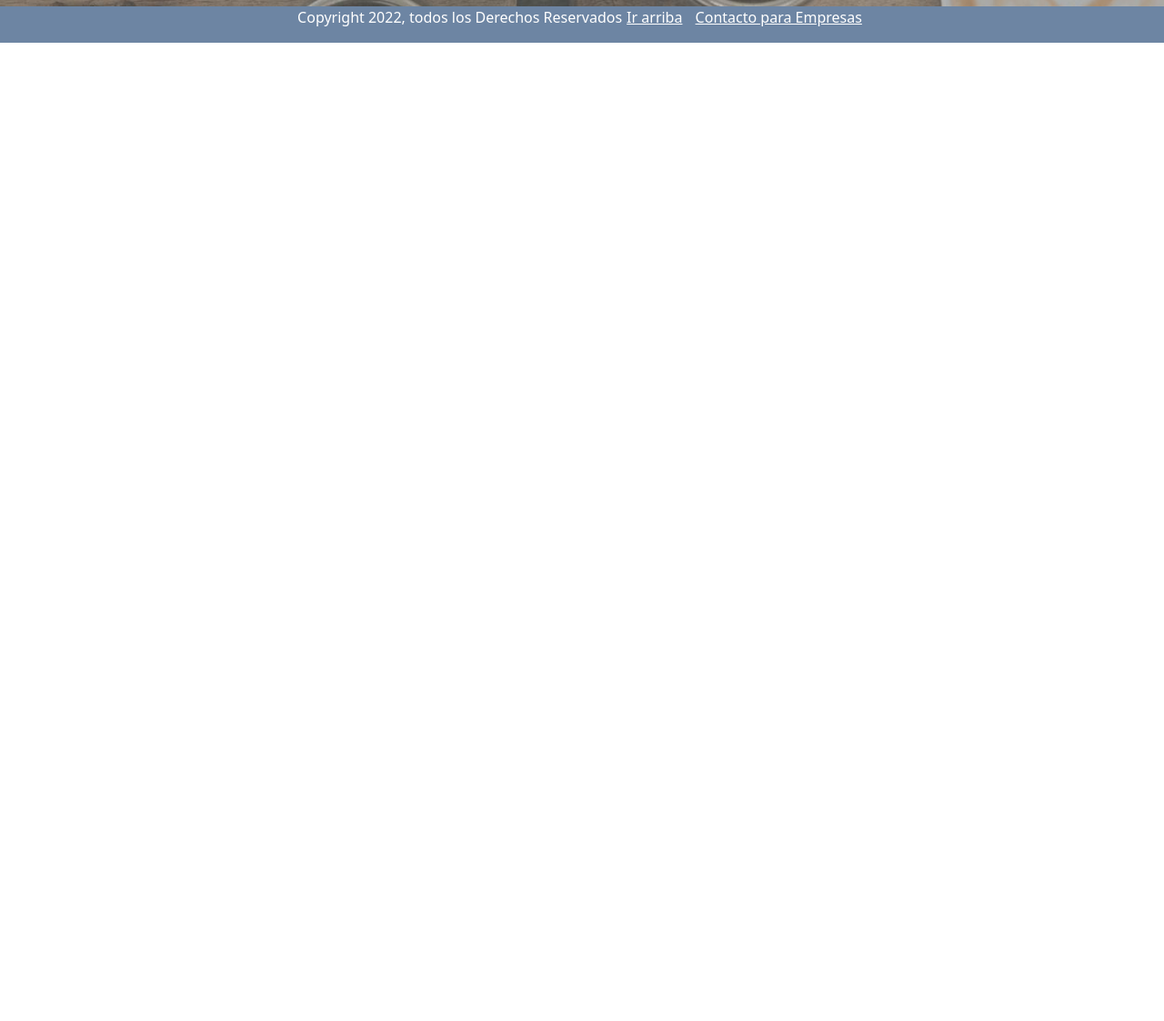
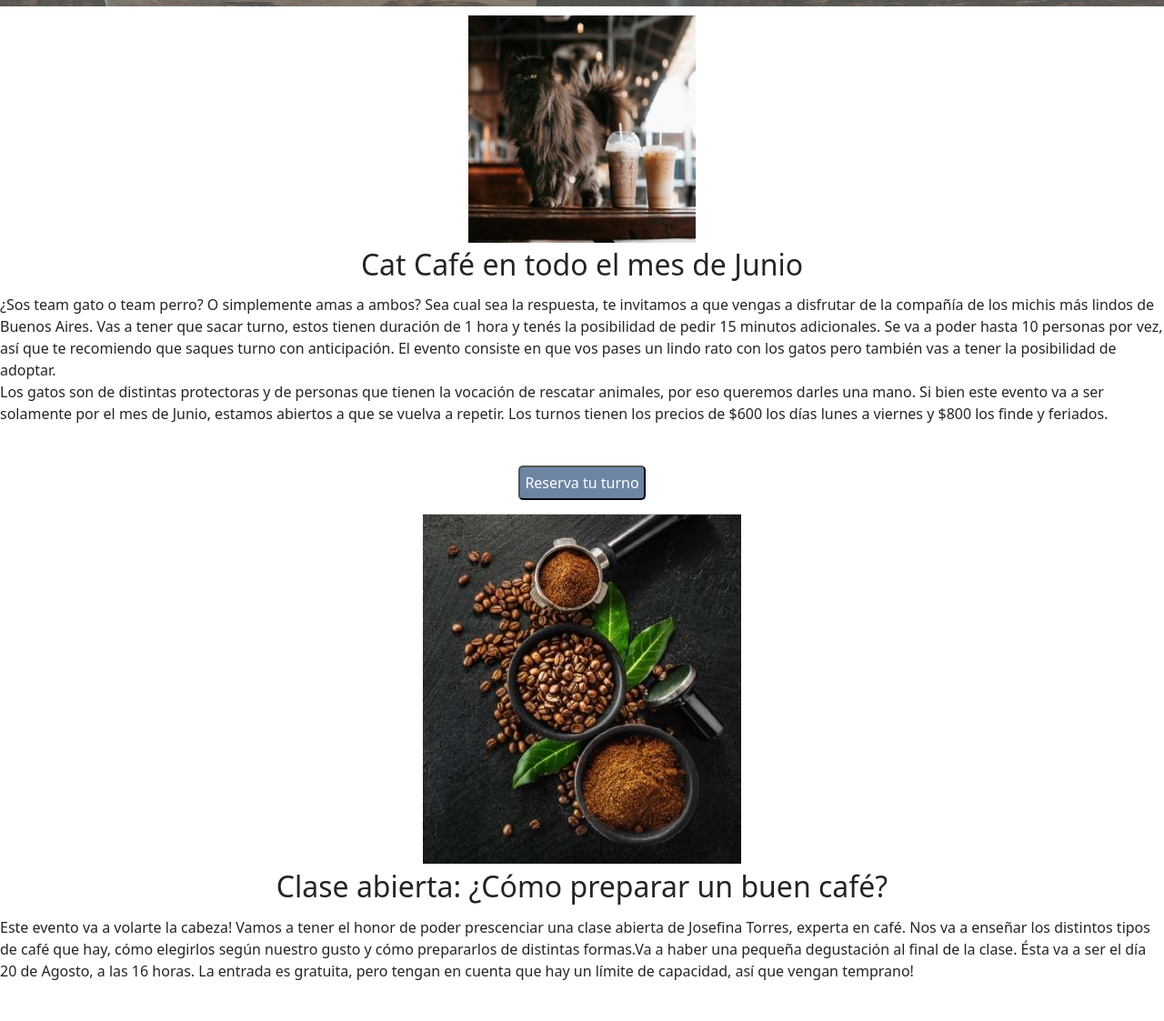
Before and after one commit to eugerusso/cafeparadise_russoehrenhaus, a plain HTML site: page pages/eventos.html in a window 1280 px wide. Shown: the part 349-1472 px from the top of the page at 91% size. Before the commit the page ends 800 px from the top, so only its background shows below. Drawn offline with nearby package versions, Linux system fonts and the light colour scheme.

Commit message:
termine html eventos

```diff
--- a/assets/css/style.css
+++ b/assets/css/style.css
@@ -139,3 +139,34 @@ footer div a{
         box-shadow: 11px 10px 19px -10px rgba(101,101,101,0.66);
     }
 }
+
+/*Pagina Eventos*/
+.evento{
+    margin-top: 10px;
+
+}
+.evento__contenido{
+    display:flex;
+    flex-flow: column wrap;
+    align-items: center;
+    align-content: center;
+
+
+}
+.evento__contenido h2{
+    padding: 5px;
+}
+
+
+.evento__contenido button{
+    align-self: center;
+    background-color: #6D85a3;
+    border-radius: 5px;
+    padding: 5px;
+    margin: 5px;
+}
+.evento__contenido button a{
+    text-decoration: none;
+    color: white;
+
+}
--- a/pages/eventos.html
+++ b/pages/eventos.html
@@ -49,7 +49,28 @@
 
     <!-- Cuerpo Principal-->
     <main>
-
+      <div class="evento">
+        <div class="evento__contenido">
+          <img src="../assets/img/gato_evento250.jpg" alt="">
+          <h2 >Cat Café en todo el mes de Junio</h2>
+          <p>¿Sos team gato o team perro? O simplemente amas a ambos? Sea cual sea la respuesta, te invitamos a que vengas a disfrutar de la compañía de los michis más lindos de Buenos Aires. Vas a tener que sacar turno, estos tienen duración de 1 hora y tenés la posibilidad de pedir 15 minutos adicionales. Se va a poder hasta 10 personas por vez, así que te recomiendo que saques turno con anticipación. El evento consiste en que vos pases un lindo rato con los gatos pero también vas a tener la posibilidad de adoptar. <br> Los gatos son de distintas protectoras y de personas que tienen la vocación de rescatar animales, por eso queremos darles una mano. Si bien este evento va a ser solamente por el mes de Junio, estamos abiertos a que se vuelva a repetir. Los turnos tienen los precios de $600 los días lunes a viernes y $800 los finde y feriados.</p><br>
+          <button><a href="./contacto.html">Reserva tu turno</a></button>
+        </div>
+      </div>
+      <div class="evento">
+        <div class="evento__contenido">
+          <img src="../assets/img/granos_cafe.jpg" alt="">
+          <h2>Clase abierta: ¿Cómo preparar un buen café?</h2>
+          <p>Este evento va a volarte la cabeza! Vamos a tener el honor de poder prescenciar una clase abierta de Josefina Torres, experta en café. Nos va a enseñar los distintos tipos de café que hay, cómo elegirlos según nuestro gusto y cómo prepararlos de distintas formas.Va a haber una pequeña degustación al final de la clase. Ésta va a ser el día 20 de Agosto, a las 16 horas. La entrada es gratuita, pero tengan en cuenta que hay un límite de capacidad, así que vengan temprano!</p><br>
+        </div>
+      </div>
+      <div class="evento">
+        <div class="evento__contenido">
+          <img src="../assets/img/juegoderol_evento.jpg" alt="">
+          <h2>Fin de semana de juegos de rol de mesa (Mejorar redacción) </h2>
+          <p>Juegos de mesa, grupo de amigos, café y comida rica; suena a un buen plan, no? En el mes de Agosto, todos los fin de semana vamos a abrir las puertas para que vengan con su grupo de amigos a jugar sus juegos de rol preferidos. Pueden traer los suyos o en el local vamos a tener varios. <br> Café Paradise esos días va a abrir también de noche. Así que te esperamos!</p><br>
+        </div>
+      </div>
 
     </main>
     <footer class="pie-de-pagina">
```
Also changed, not shown: index.html (+1 -1 lines), assets/img/gato_evento250.jpg (added), assets/img/juegoderol_evento.jpg (added).
